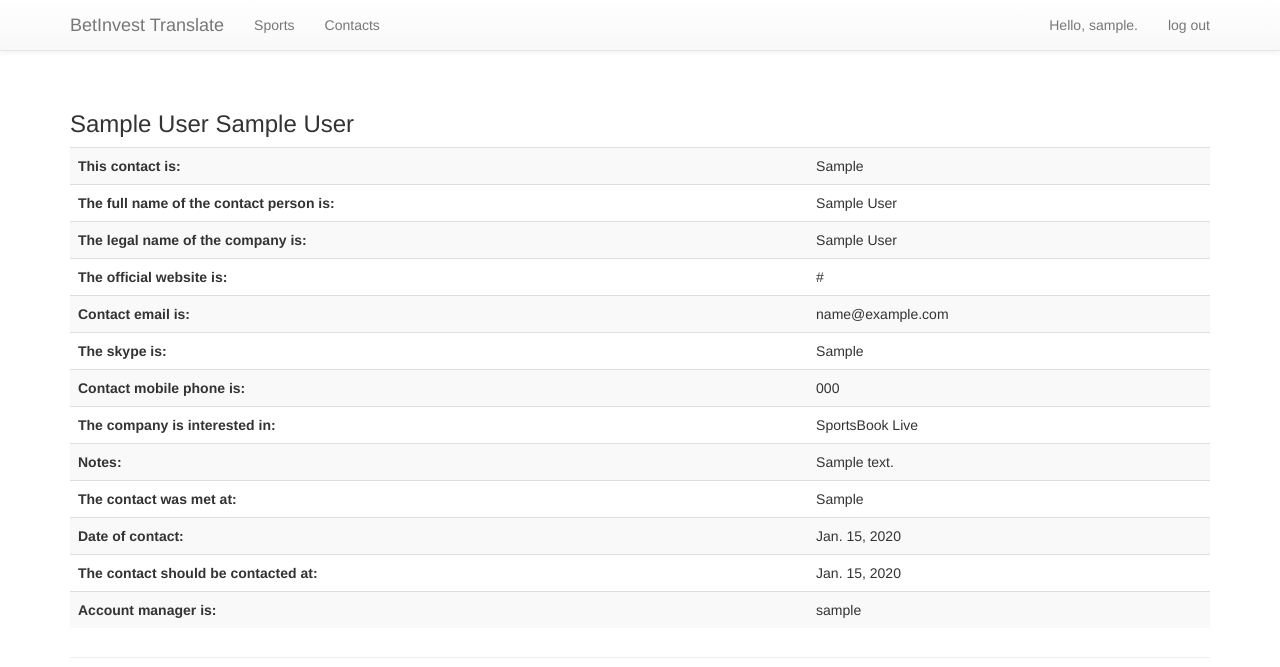
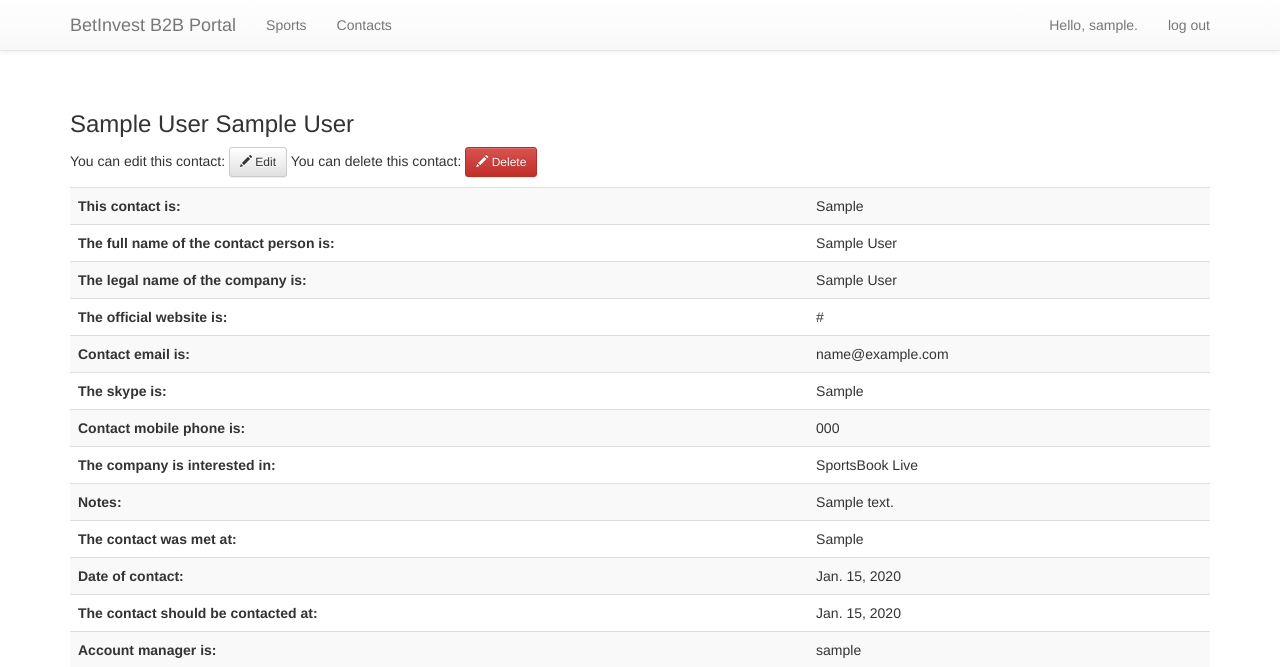
Before and after one commit to ValentynKyrylenko/betinvest_b2b_translate, a Django app: page /contact/1/ in a window 1280 px wide. Shown: the top 667 px of the page. Run offline with Django 3.2, Linux system fonts and the light colour scheme; a user stored in the database is signed in; tables that the repository leaves empty hold one stand-in row (values such as "Sample post"); some libraries are stand-ins or nearby versions.

Commit message:
Permissions added

```diff
--- a/contacts/models.py
+++ b/contacts/models.py
@@ -28,8 +28,8 @@ PRODUCT_CHOICES = (
 class Customer(models.Model):
     business_type = models.CharField(max_length=80, verbose_name='Type of the contact')
     person_name = models.CharField(max_length=80, verbose_name='Name and Surname')
-    company_name = models.CharField(max_length=80, blank=True, verbose_name='Company')
-    website = models.URLField(blank=True, verbose_name='WWW')
+    company_name = models.CharField(max_length=80, blank=True, unique=True, verbose_name='Company')
+    website = models.URLField(blank=True, unique=True, verbose_name='WWW')
     country = CountryField()
     email = models.EmailField(blank=True, null=True, verbose_name='E-mail')
     skype = models.CharField(max_length=30, blank=True)
@@ -62,7 +62,8 @@ class Comment(models.Model):
 
 
 class ContactsTable(tables.Table):
-    edit_entries = tables.TemplateColumn('<a href="/edit_contact/{{record.id}}">Edit</a>')
+    view = tables.TemplateColumn('<a href="/contact/{{record.id}}"><span class="glyphicon glyphicon-user"></span></a>')
+    edit = tables.TemplateColumn('<a href="/edit_contact/{{record.id}}"><span class="glyphicon glyphicon-pencil"></a>')
 
     class Meta:
         model = Customer
--- a/contacts/templates/contacts/contact.html
+++ b/contacts/templates/contacts/contact.html
@@ -7,6 +7,15 @@
 
 
 <h3>{{contact}}</h3>
+<p>You can edit this contact:
+        <a href="{% url 'contacts:edit_contact' contact.id %}" class="btn btn-default btn-sm">
+          <span class="glyphicon glyphicon-pencil"></span> Edit
+        </a>
+        You can delete this contact:
+        <a href="{% url 'contacts:delete_contact' contact.id%}" class="btn btn-danger btn-sm delete" data-confirm="You are going to delete a Type of Sport! Continue?">
+          <span class="glyphicon glyphicon-pencil"></span> Delete
+        </a>
+      </p>
 <table class="table table-striped">
     <tbody>
 
--- a/contacts/templates/contacts/contacts.html
+++ b/contacts/templates/contacts/contacts.html
@@ -19,9 +19,7 @@
                         <a style="color: red" href="{% url 'contacts:delete_contact' contact.id%}" class="red delete" data-confirm="You are going to delete a Type of Sport! Continue?">{% bootstrap_icon "remove" %} </a>
                  </td>
 
-                 <td>
-                        <a style="color: green" href="{% url 'contacts:delete_contact' contact.id%}" class="red delete" data-confirm="You are going to delete a Type of Sport! Continue?">{% bootstrap_icon "glyphicon glyphicon-info-sign" %} </a>
-                 </td>
+
 
        </tr>
        {% empty %}
--- a/contacts/templates/contacts/edit_contact.html
+++ b/contacts/templates/contacts/edit_contact.html
@@ -2,7 +2,7 @@
 {% load bootstrap3 %}
 
 {% block content %}
-  <p><a href="{% url 'contacts:contact' contact.id %}">{{ contact }}</a></p>
+  <h3><a href="{% url 'contacts:contact' contact.id %}">{{ contact }}</a></h3>
   <p>View or Edit Contact:</p>
   <form action="{% url 'contacts:edit_contact' contact.id %}" method='post'>
    {% csrf_token %}
--- a/contacts/urls.py
+++ b/contacts/urls.py
@@ -1,6 +1,7 @@
 """Defines URL patterns for learning_logs."""
 from django.conf.urls import url
 from . import views
+from django.contrib.auth.decorators import login_required
 
 
 from contacts.views import ContactsTableView
@@ -26,7 +27,7 @@ urlpatterns = [
     url(r'^delete_contact/(?P<contact_id>\d+)/$', views.delete_contact, name='delete_contact'),
 
     # Display all contacts in a table
-    url(r'^contacts_table/$', ContactsTableView.as_view(), name='contacts_table'),
+    url(r'^contacts_table/$', login_required(ContactsTableView.as_view()), name='contacts_table'),
 
     # Editinng contact
     url(r'^edit_contact/(?P<record_id>\d+)/$', views.edit_contact, name='edit_contact'),
--- a/contacts/views.py
+++ b/contacts/views.py
@@ -20,6 +20,9 @@ from .models import ContactsTable, ContactsFilter, ContactsFilterFormHelper
 # Pagination
 from django.core.paginator import Paginator
 
+# Permission
+from django.contrib.auth.decorators import permission_required
+
 
 @login_required
 def contacts(request):
@@ -37,7 +40,7 @@ def contact(request, contact_id):
     return render(request, 'contacts/contact.html', context)
 
 
-#@login_required
+@login_required
 def new_contact(request):
     """Add a new contact."""
     if request.method != 'POST':
@@ -57,7 +60,8 @@ def new_contact(request):
 # Edit or view the comment
 
 
-@login_required
+#@login_required
+@permission_required('contacts.change_customer')
 def edit_contact(request, record_id):
     """Edit an existing comment."""
     contact = Customer.objects.get(id=record_id)
@@ -123,12 +127,13 @@ def delete_comment(request, comment_id):
     return HttpResponseRedirect(reverse('contacts:contact', args=[contact.id]))
 
 
-@login_required
+#@login_required
+@permission_required('contacts.delete_customer')
 def delete_contact(request, contact_id):
    # delete an object and send a confirmation response
     item = Customer.objects.get(id=contact_id)
     item.delete()
-    return HttpResponseRedirect(reverse('contacts:contacts'))
+    return HttpResponseRedirect(reverse('contacts:contacts_table'))
 
 
 class PagedFilteredTableView(SingleTableView):
@@ -141,11 +146,6 @@ class PagedFilteredTableView(SingleTableView):
         self.filter = self.filter_class(self.request.GET, queryset=qs)
         self.filter.form.helper = self.formhelper_class()
         return self.filter.qs
-
-    # def get_table(self, **kwargs):
-        #table = super(PagedFilteredTableView, self).get_table()
-        #RequestConfig(self.request, paginate={'per_page': 5}).configure(table)
-        # return table
 
     def get_context_data(self, **kwargs):
         context = super(PagedFilteredTableView, self).get_context_data()
--- a/learning_logs/templates/learning_logs/base.html
+++ b/learning_logs/templates/learning_logs/base.html
@@ -6,7 +6,7 @@
        <meta http-equiv="X-UA-Compatible" content="IE=edge">
        <meta name="viewport" content="width=device-width, initial-scale=1">
        <link rel="stylesheet" href="https://cdnjs.cloudflare.com/ajax/libs/jquery-confirm/3.2.0/jquery-confirm.min.css">
-       <title>BetInvest Translate</title>
+       <title>BetInvest B2B Portal</title>
        {% bootstrap_css %}
        {% bootstrap_javascript %}
        {% load static %}
@@ -32,7 +32,7 @@
               aria-expanded="false" aria-controls="navbar">
           </button>
           <a class="navbar-brand" href="{% url 'learning_logs:index' %}">
-              BetInvest Translate</a>
+              BetInvest B2B Portal</a>
 </div>
         <div id="navbar" class="navbar-collapse collapse">
           <ul class="nav navbar-nav">
```
Also changed, not shown: contacts/migrations/0010_auto_20170524_0934.py (added), 2 other files.
